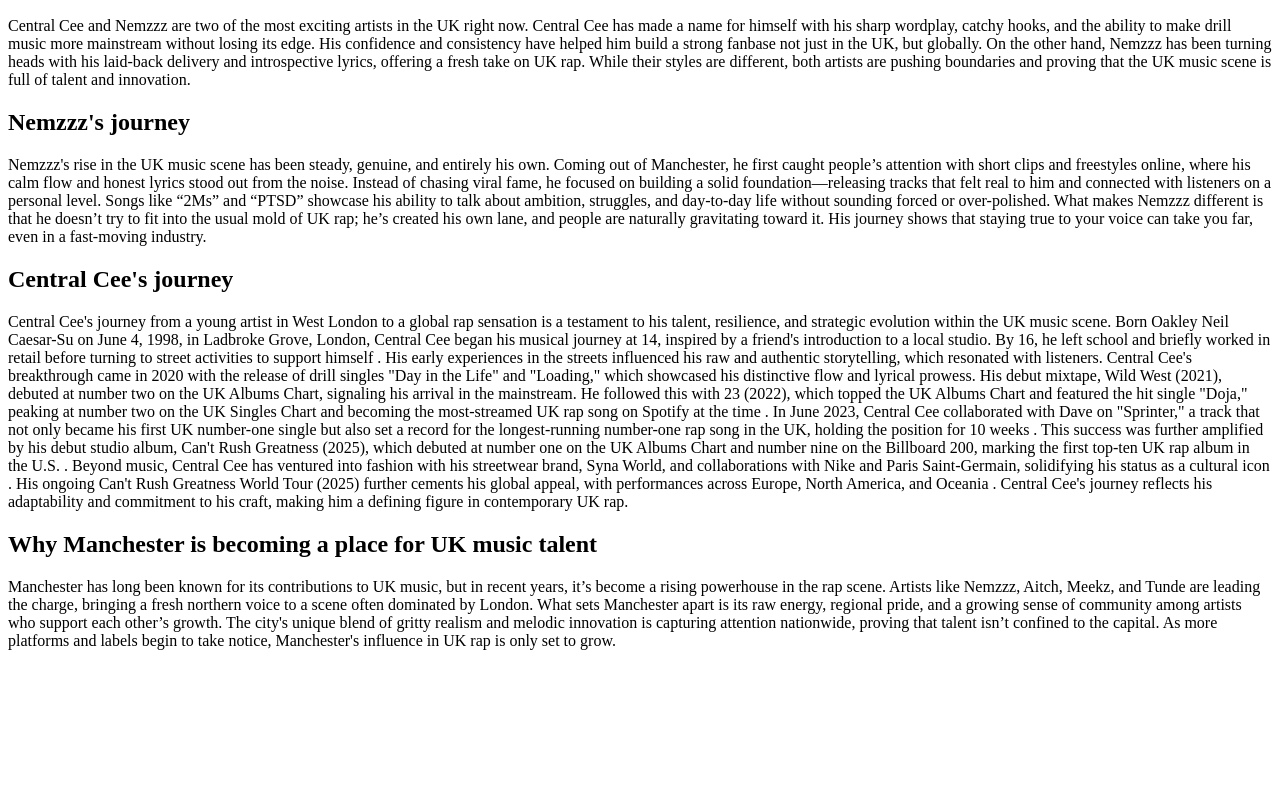
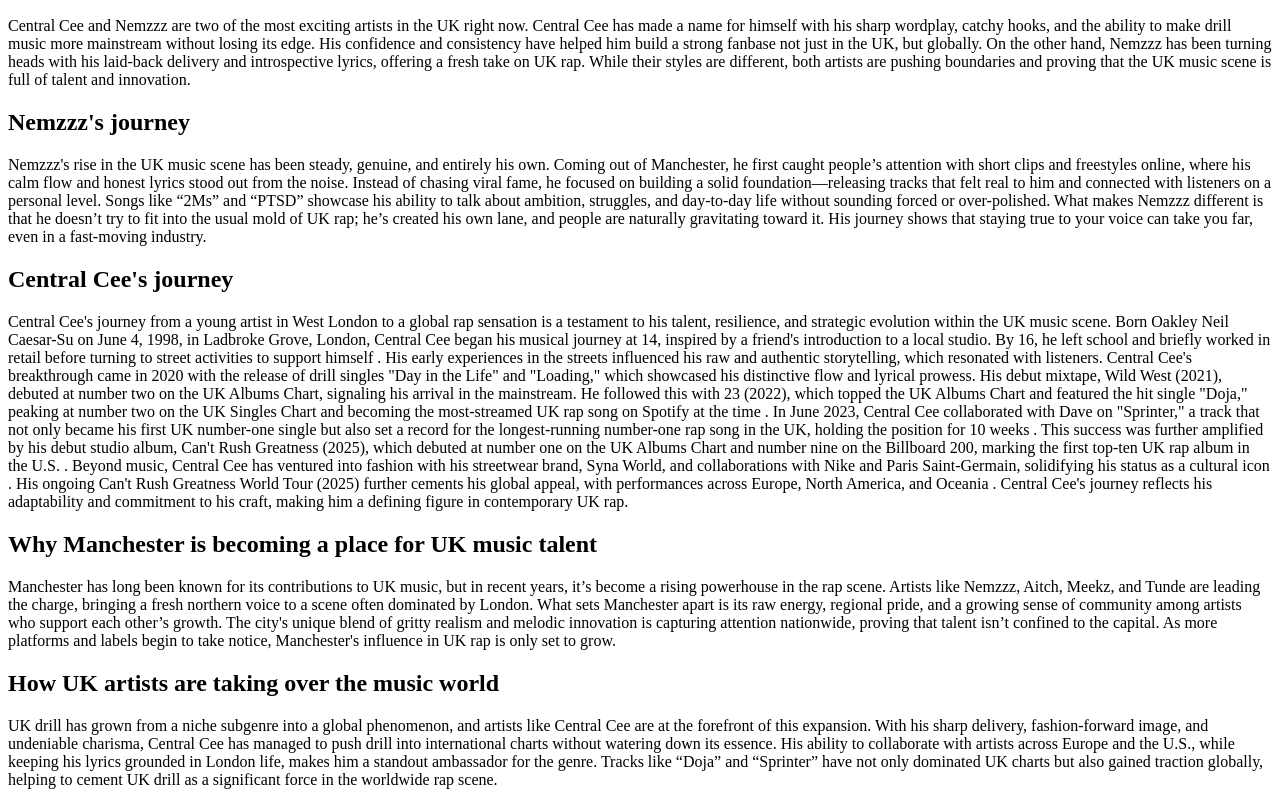
Before and after one commit to ponleu3m/British-Music, a plain HTML site: page index.html in a window 1280 px wide. Shown: the part 96-901 px from the top of the page. Before the commit the page ends 800 px from the top, so only its background shows below. Drawn offline with Linux system fonts and the light colour scheme.

Commit message:
Update index.html

```diff
--- a/index.html
+++ b/index.html
@@ -17,3 +17,5 @@ Beyond music, Central Cee has ventured into fashion with his streetwear brand, S
 Central Cee's journey reflects his adaptability and commitment to his craft, making him a defining figure in contemporary UK rap.</p>
 <h2>Why Manchester is becoming a place for UK music talent</h2>
 <p>Manchester has long been known for its contributions to UK music, but in recent years, it’s become a rising powerhouse in the rap scene. Artists like Nemzzz, Aitch, Meekz, and Tunde are leading the charge, bringing a fresh northern voice to a scene often dominated by London. What sets Manchester apart is its raw energy, regional pride, and a growing sense of community among artists who support each other’s growth. The city's unique blend of gritty realism and melodic innovation is capturing attention nationwide, proving that talent isn’t confined to the capital. As more platforms and labels begin to take notice, Manchester's influence in UK rap is only set to grow.</p>
+<h2>How UK artists are taking over the music world</h2>
+<p>UK drill has grown from a niche subgenre into a global phenomenon, and artists like Central Cee are at the forefront of this expansion. With his sharp delivery, fashion-forward image, and undeniable charisma, Central Cee has managed to push drill into international charts without watering down its essence. His ability to collaborate with artists across Europe and the U.S., while keeping his lyrics grounded in London life, makes him a standout ambassador for the genre. Tracks like “Doja” and “Sprinter” have not only dominated UK charts but also gained traction globally, helping to cement UK drill as a significant force in the worldwide rap scene.</p>
```
